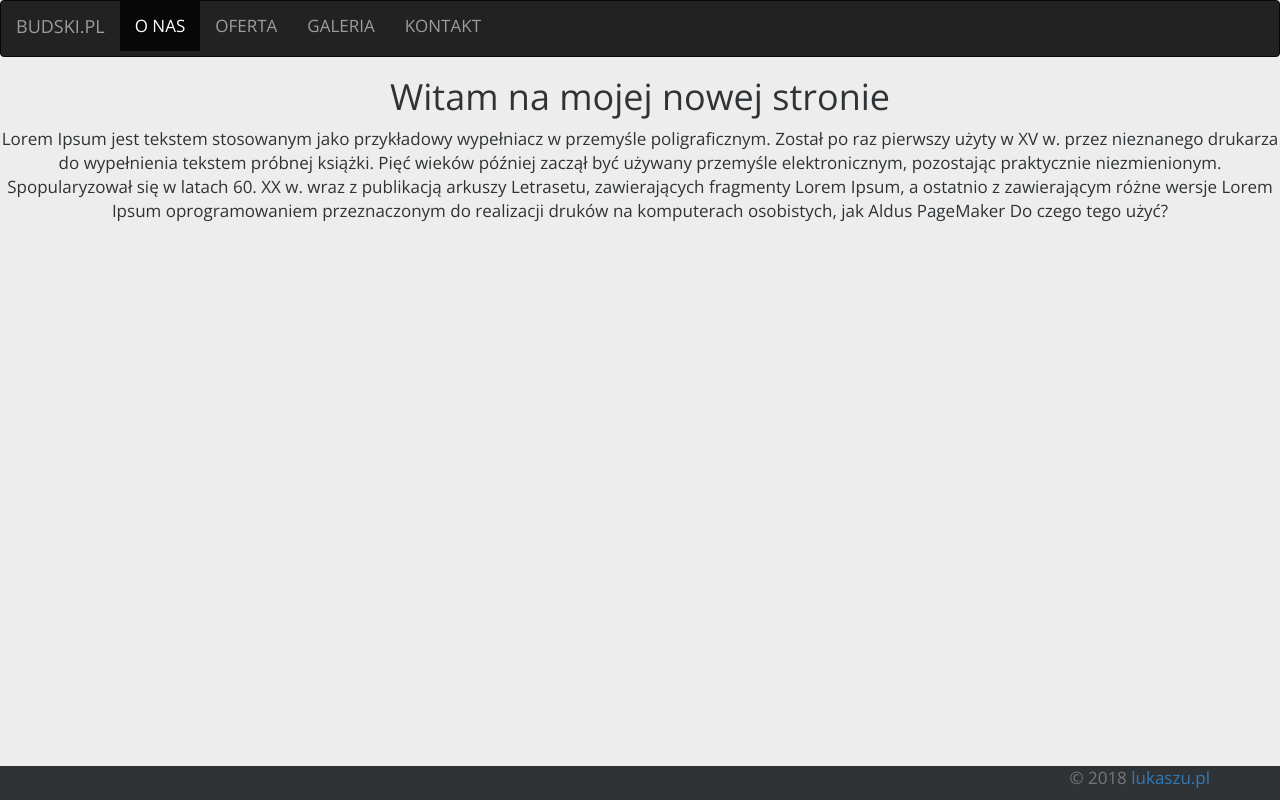
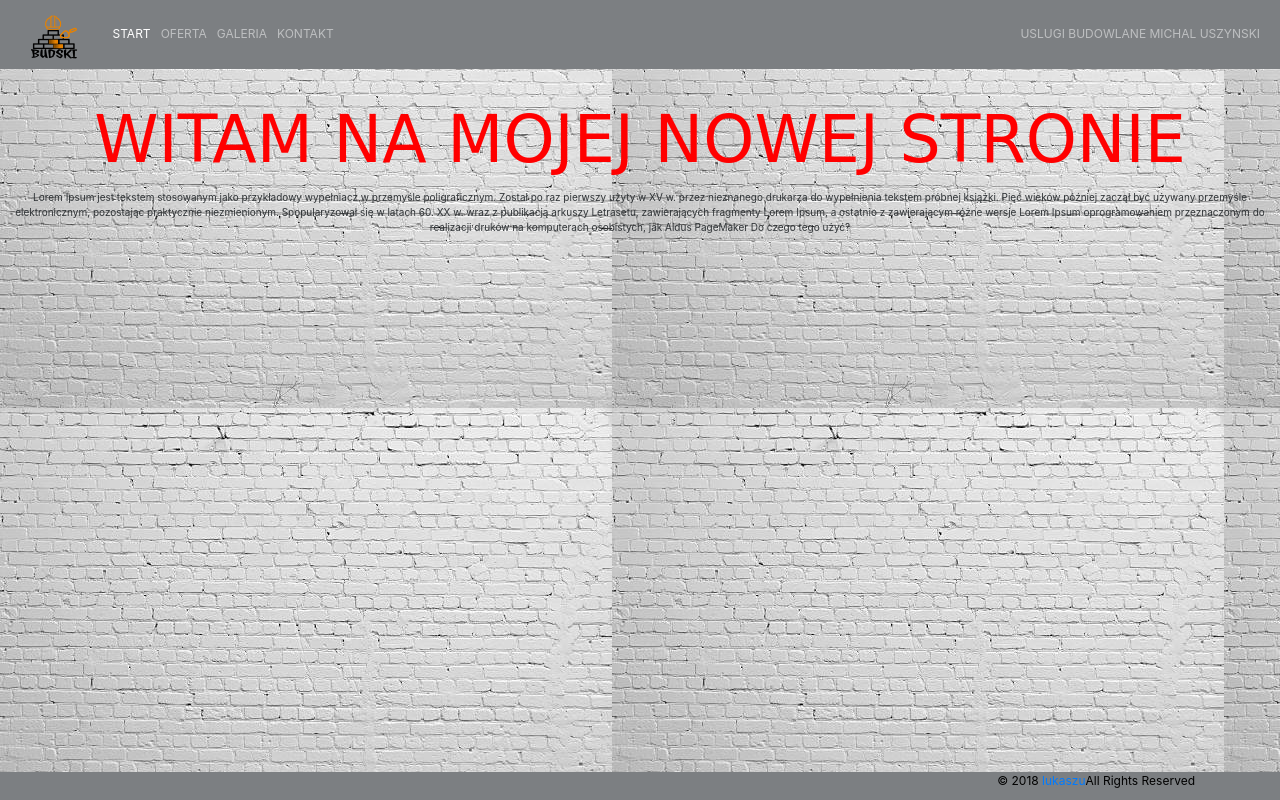
Before and after one commit to lutx/django, a Django app: page / in a window 1280 px wide. Run offline with Django 3.2, Linux system fonts and the light colour scheme; some libraries are stand-ins or nearby versions.

Commit message:
bakend+frontend cd

```diff
--- a/static/css/style.css
+++ b/static/css/style.css
@@ -1,10 +1,3 @@
-.menu
-{
-	background-color:#d282f2;
-	color: green;
-}
-
-
 
 footer
 {
@@ -12,17 +5,36 @@ footer
     left: 0;
     bottom: 0;
     width: 100%;
-    background-color: #2F3336;
-    color: black;
+    background-color: #7c7f82;
+    color:#000000;
     text-align: center;
+    height: auto;
+    font-size: 12px;
+
+
 }
 
-body{
-	background-color: #ededed;
+body
+{
+	background-color: #eff6fc  !important;
 	color: #2F3336;
     font-family: 'Open Sans', sans-serif;
-    font-size: 17px;
+    font-size: 23px;
+    background-image:url('/static/img/sciana.jpg');
 
+
+
+}
+
+.content
+{
+	padding-top:100px;
+
+
+}
+.content h1
+{
+	color: #ff0000; font-family: 'Righteous', cursive; font-size: 65px; font-weight: normal; line-height: 60px; margin: 10px 0 20px; text-transform: uppercase; text-shadow: 2px 2px 0 #000, margin: 10px 0 24px; text-align: center;
 }
 .home
 {
@@ -33,12 +45,14 @@ body{
 .jumpers
 {
 	text-align: center;
+
 }
 
 .jumpers img
 {
 	width: 100%;
 	height: auto;
+
 }
 
 .jumpers p
@@ -51,23 +65,44 @@ body{
 	margin-top: 8px;
 }
 
-/*
-.navbar-nav li:hover>.dropdown-menu
-{
-	display: block;
-}
-*/
 
 .navbar
 {
-	min-height: 57px;
+	min-height: 47px ;
+	font-size: 12px;
+	color: #040b11  !important;
+
+
 }
+
 
 .bg-jumpers
 {
-	background-color: #91a33b !important;
+	background-color: #7c7f82 !important;
+
+
+
+
 }
 .kontakt
 {
 	text-align: center;
 }
+.navbar-nav li:hover>.dropdown-menu
+{
+	display: block;
+}
+.navbar-text
+{
+	margin-right: 10px;
+}
+.menu
+{
+	position: fixed;
+	right: 0;
+	top: 0;
+	left: 0;
+	z-index: 1030;
+
+
+}
--- a/templates/base.html
+++ b/templates/base.html
@@ -1,7 +1,7 @@
 {% load static %}
 <!doctype html>
 <!DOCTYPE html>
-<html>
+<html lang="pl-PL">
 <head>
 	<title>Fasady z cegły</title>
 
@@ -11,9 +11,13 @@
  <link rel="stylesheet" href="https://maxcdn.bootstrapcdn.com/bootstrap/3.3.7/css/bootstrap.min.css">
  <link rel="stylesheet" href="https://cdnjs.cloudflare.com/ajax/libs/font-awesome/4.7.0/css/font-awesome.min.css">
  <link rel="stylesheet" href="{% static 'css/style.css' %}">
+ <link rel="stylesheet" href="{% static 'css/bootstrap.min.css' %}">
  <link href="https://fonts.googleapis.com/css?family=Open+Sans:400,700&amp;subset=latin-ext" rel="stylesheet">
  <script src="https://ajax.googleapis.com/ajax/libs/jquery/3.3.1/jquery.min.js"></script>
  <script src="https://maxcdn.bootstrapcdn.com/bootstrap/3.3.7/js/bootstrap.min.js"></script>
+ <!--[if lt IE 9]>
+	<script src="https://cdnjs.cloudflare.com/ajax/libs/html5shiv/3.7.3/html5shiv.min.js"></script>
+	<![endif]-->
 
 
 
@@ -22,29 +26,54 @@
 <body>
 
 	{% include 'nav.html' %}
+<div class="content">
 	{% block content %}
 
-	replace me
+
 	{% endblock %}
+</div>
 
 
-
-<script src="https://code.jquery.com/jquery-3.3.1.slim.min.js" integrity="sha384-q8i/X+965DzO0rT7abK41JStQIAqVgRVzpbzo5smXKp4YfRvH+8abtTE1Pi6jizo" crossorigin="anonymous"></script>
+    <script src="https://code.jquery.com/jquery-3.3.1.slim.min.js" integrity="sha384-q8i/X+965DzO0rT7abK41JStQIAqVgRVzpbzo5smXKp4YfRvH+8abtTE1Pi6jizo" crossorigin="anonymous"></script>
 
 	<script src="https://cdnjs.cloudflare.com/ajax/libs/popper.js/1.14.3/umd/popper.min.js" integrity="sha384-ZMP7rVo3mIykV+2+9J3UJ46jBk0WLaUAdn689aCwoqbBJiSnjAK/l8WvCWPIPm49" crossorigin="anonymous"></script>
 
-	<script src="js/bootstrap.min.js"></script>
+	<script src="{% static 'js/bootstrap.min.js' %}"></script>
 
+	<script>
+
+	$( document ).ready( function () {
+		$( '.dropdown' ).on( 'click', function ( e ) {
+			var $el = $( this );
+			var $parent = $( this ).offsetParent( ".dropdown-menu" );
+			if ( !$( this ).next().hasClass( 'show' ) ) {
+				$( this ).parents( '.dropdown-menu' ).first().find( '.show' ).removeClass( "show" );
+			}
+			var $subMenu = $( this ).next( ".dropdown-menu" );
+			$subMenu.toggleClass( 'show' );
+
+			$( this ).parent( "li" ).toggleClass( 'show' );
+
+			$( this ).parents( 'li.nav-item.dropdown.show' ).on( 'hidden.bs.dropdown', function ( e ) {
+				$( '.dropdown-menu .show' ).removeClass( "show" );
+			} );
+
+			 if ( !$parent.parent().hasClass( 'navbar-nav' ) ) {
+				$el.next().css( { "top": $el[0].offsetTop, "left": $parent.outerWidth() - 4 } );
+			}
+
+			return false;
+		} );
+	} );
+
+	</script>
 
 </body>
 
-	 <footer class="footer">
+	 <footer >
 	 	<div class="container">
-        <p class="text-muted text-right">&copy; 2018  <a href="https://www.lukaszu.pl">lukaszu.pl</a></p>
-
-
-
-      </div>
+        <p class=" text-right ">&copy; 2018  <a href="https://www.lukaszu.pl">lukaszu</a>All Rights Reserved</p>
+        </div>
      </footer>
 
 
--- a/templates/nav.html
+++ b/templates/nav.html
@@ -6,16 +6,47 @@
 
 
 
-<nav class="navbar navbar-inverse ">
-  <div class="container-fluid">
-    <div class="navbar-header">
-      <a class="navbar-brand" href="{% url 'home' %}">BUDSKI.PL</a>
-    </div>
-    <ul class="nav navbar-nav">
-      <li class="active"><a href="{% url 'home' %}"> O NAS</a></li>
-      <li><a href="{% url 'about' %}">OFERTA</a></li>
-      <li><a href="{% url 'contact' %}">GALERIA</a></li>
-      <li><a href="{% url 'social' %}">KONTAKT</a></li>
-    </ul>
-  </div>
+
+<nav class="menu">
+
+    <nav class="navbar navbar-dark bg-jumpers navbar-expand-lg navbar-fixed-top" >
+
+      <a class="navbar-brand" href="{% url 'home' %}"><img src="{% static 'img/logo1.png' %}" width="55" height="50" class="d-inline-block mr-1 align-bottom" alt="Budski.pl"></a>
+
+      <button class="navbar-toggler" type="button" data-toggle="collapse" data-target="#mainmenu" aria-controls="mainmenu" aria-expanded="false" aria-label="Przełącznik nawigacji">
+        <span class="navbar-toggler-icon"></span>
+      </button>
+
+
+      <div class="collapse navbar-collapse" id="mainmenu">
+
+        <ul class="navbar-nav mr-auto">
+
+          <li class="nav-item active">
+            <a class="nav-link" href="{% url 'home' %}"> START </a>
+          </li>
+
+           <li class="nav-item ">
+            <a class="nav-link" href="{% url 'about' %}"> OFERTA </a>
+          </li>
+
+           <li class="nav-item">
+            <a class="nav-link" href="{% url 'contact' %}"> GALERIA </a>
+          </li>
+
+          <li class="nav-item">
+            <a class="nav-link" href="{% url 'social' %}"> KONTAKT </a>
+          </li>
+
+
+
+        </ul>
+
+        <p class="navbar-text navbar-right">USLUGI BUDOWLANE MICHAL USZYNSKI <a href="#" class="navbar-link"></a></p>
+
+
+      </div>
+
+    </nav>
+
 </nav>
```
Also changed, not shown: static/img/cement.jpg (added), static/img/logo.png (added), static/img/logo1.png (added).
